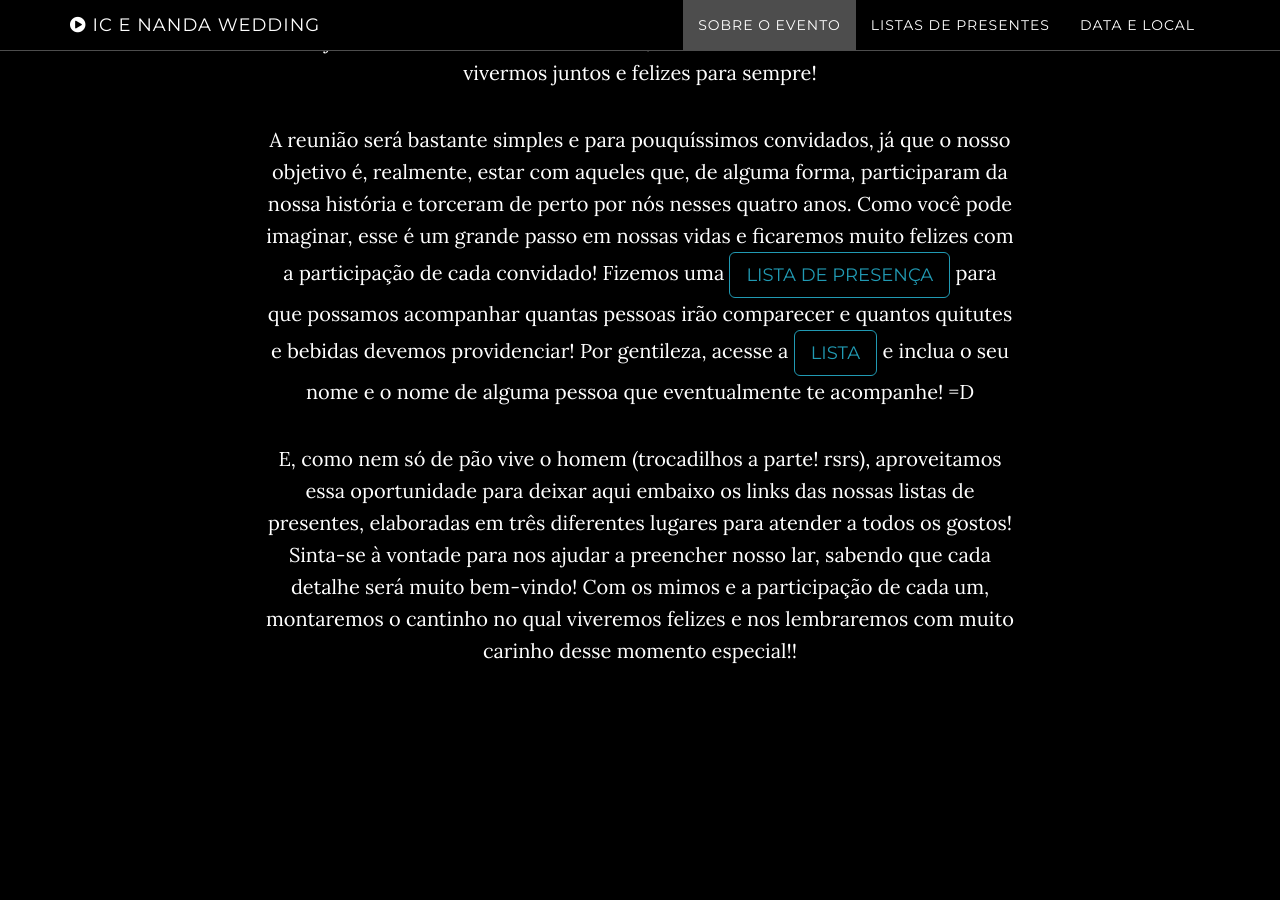
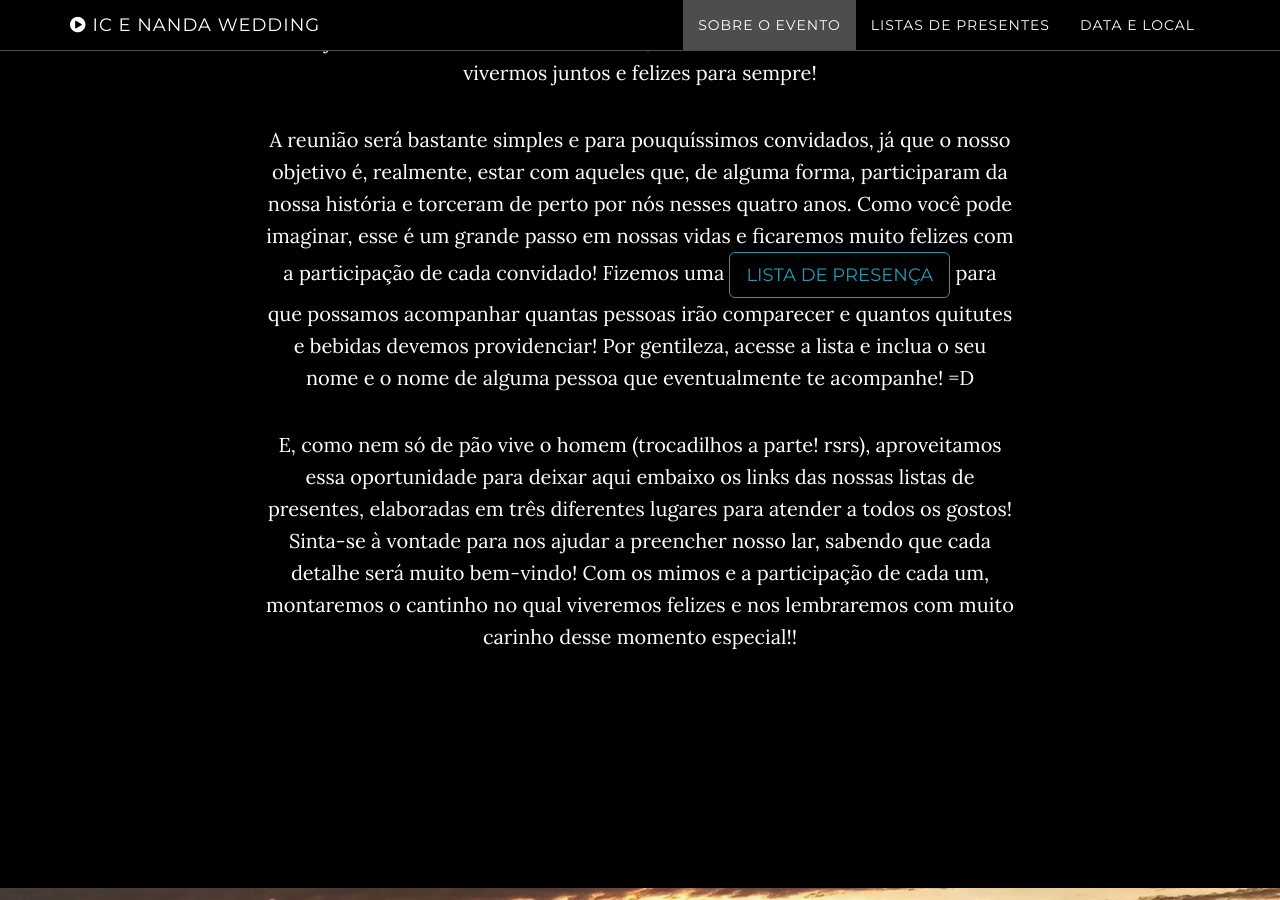
Before and after one commit to icaro02/wedding_website, a Jekyll site: the page built from index.html, in a window 1280 px wide and 900 px high, scrolled down 1333 px. Built offline with Jekyll 4.4.1, drawn with Linux system fonts in a browser that asks for light colours.

Commit message:
correcoes de design

```diff
--- a/_includes/about.html
+++ b/_includes/about.html
@@ -15,8 +15,8 @@
                 <p>
                     A reunião será bastante simples e para pouquíssimos convidados, já que o nosso objetivo é, realmente, estar com aqueles que, de alguma forma, participaram da nossa história e torceram de perto por nós nesses quatro anos.
                     Como você pode imaginar, esse é um grande passo em nossas vidas e ficaremos muito felizes com a participação de cada convidado!
-                    Fizemos uma <a href="https://goo.gl/forms/t7poHoKJQHL75gfy2" target="_blank" class="btn btn-default btn-lg">LISTA DE PRESENÇA</a> para que possamos acompanhar quantas pessoas irão comparecer e quantos quitutes e bebidas devemos providenciar!
-                    Por gentileza, acesse a <a href="https://goo.gl/forms/t7poHoKJQHL75gfy2" target="_blank" class="btn btn-default btn-lg">LISTA</a> e inclua o seu nome e o nome de alguma pessoa que eventualmente te acompanhe! =D
+                    Fizemos uma <a href="https://goo.gl/forms/t7poHoKJQHL75gfy2" target="_blank" class="btn btn-default btn-lg"> LISTA DE PRESENÇA </a> para que possamos acompanhar quantas pessoas irão comparecer e quantos quitutes e bebidas devemos providenciar!
+                    Por gentileza, acesse a lista e inclua o seu nome e o nome de alguma pessoa que eventualmente te acompanhe! =D
                 </p>
                 <p>
                     E, como nem só de pão vive o homem (trocadilhos a parte! rsrs), aproveitamos essa oportunidade para deixar aqui embaixo os links das nossas listas de presentes, elaboradas em três diferentes lugares para atender a todos os gostos!
--- a/_includes/download.html
+++ b/_includes/download.html
@@ -4,7 +4,9 @@
             <div class="container">
                 <div class="col-lg-8 col-lg-offset-2">
                     <a href="http://listadecasamento.fastshop.com.br/ListaCasamento/ListaCasamentoProdutos.aspx?ID=219367" target="_blank" class="btn btn-default btn-lg">Lista na Fast Shop</a>
+                    <p></p>
                     <a href="https://www.camicado.com.br/weddinglist/products/60318926" target="_blank" class="btn btn-default btn-lg">Lista na Camicado</a>
+                    <p></p>
                     <a href="http://www2.zelo.com.br/weddinglistProducts.aspx?id=76637&idproduct=&qty=" target="_blank" class="btn btn-default btn-lg">Lista na Zelo</a>
                 </div>
             </div>
```
